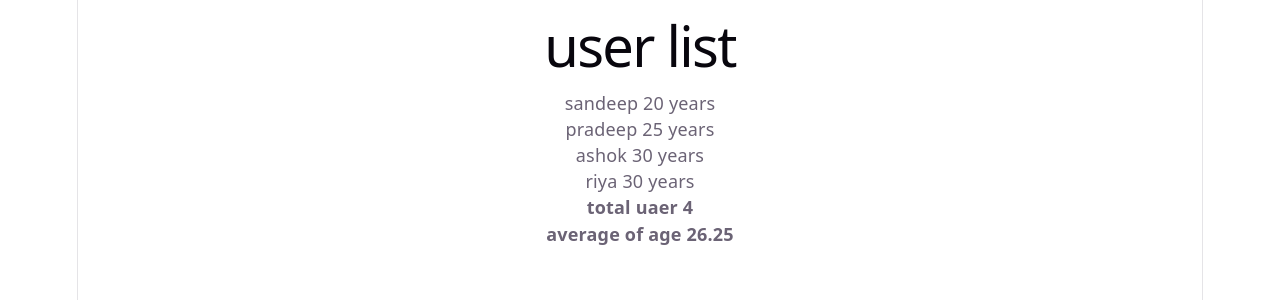
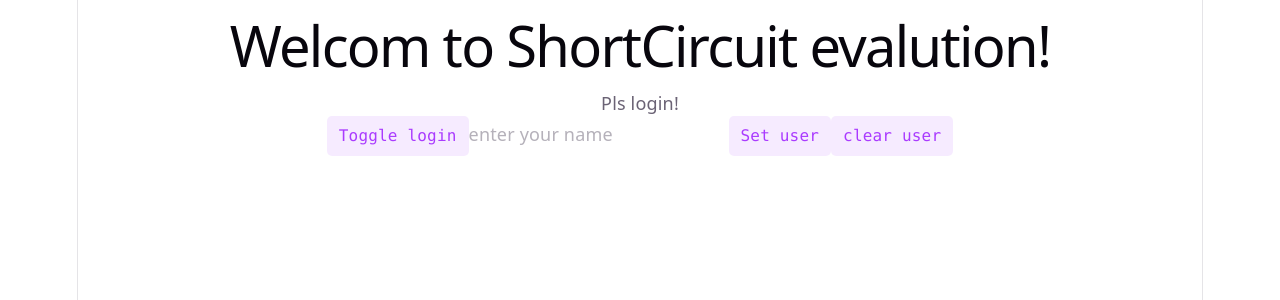
Before and after one commit to SandeepYadav-ai/React_Series, a React (Vite) app: page / in a window 1280 px wide. Shown: the top 300 px of the page. Built offline with nearby package versions, Linux system fonts and the light colour scheme.

Commit message:
ShortCircuit evalution

```diff
--- a/src/App.jsx
+++ b/src/App.jsx
@@ -3,6 +3,7 @@ import Card from './components/Card';
 import UseState from './components/hooks/UseState';
 import LiftStateUp from './components/LiftStateUp';
 import DerivedState from './components/DerivedState';
+import ShortCircuit from './components/ShortCircuit';
 
 function App(){
   // let [counter, setCounter] = useState(0)
@@ -39,8 +40,9 @@ function App(){
     <Card username="sandeep" btn="read more" someobj = {myObj} />
     <Card username="ashok" btn="toVist"/>
     <UseState/>
-    <LiftStateUp /> */}
-    <DerivedState />
+    <LiftStateUp />
+    <DerivedState /> */}
+    <ShortCircuit />
     </>
   )
 }
--- /dev/null
+++ b/src/components/ShortCircuit.jsx
@@ -0,0 +1,29 @@
+import { useState } from "react";
+
+const ShortCircuit = () => {
+    const [isLogin, setIsLogin] = useState(false);
+    const [user, setUser] = useState("");
+    return (
+        <section>
+            <h1>Welcom to ShortCircuit evalution!</h1>
+
+            {/* Conditional rendering using short circuit evaluation */}
+            {isLogin && <p>you are logined!</p>}
+
+            {/* Another example of short circuit evaluation */}
+            {user ? `hello ${user}` : "Pls login!"}
+
+            <div>
+                <button className="counter" onClick={()=> setIsLogin(!isLogin)}>Toggle login</button>
+                <input type="password"
+                placeholder="enter your name"
+                value={user}
+                onChange={(e)=> setUser(e.target.value)} />
+                <button className="counter" onClick={()=> setUser("sandeep yadav")}>Set user</button>
+                <button className="counter" onClick={()=> setUser("")}>clear user</button>
+            </div>
+        </section>
+    )
+}
+
+export default ShortCircuit;
```
